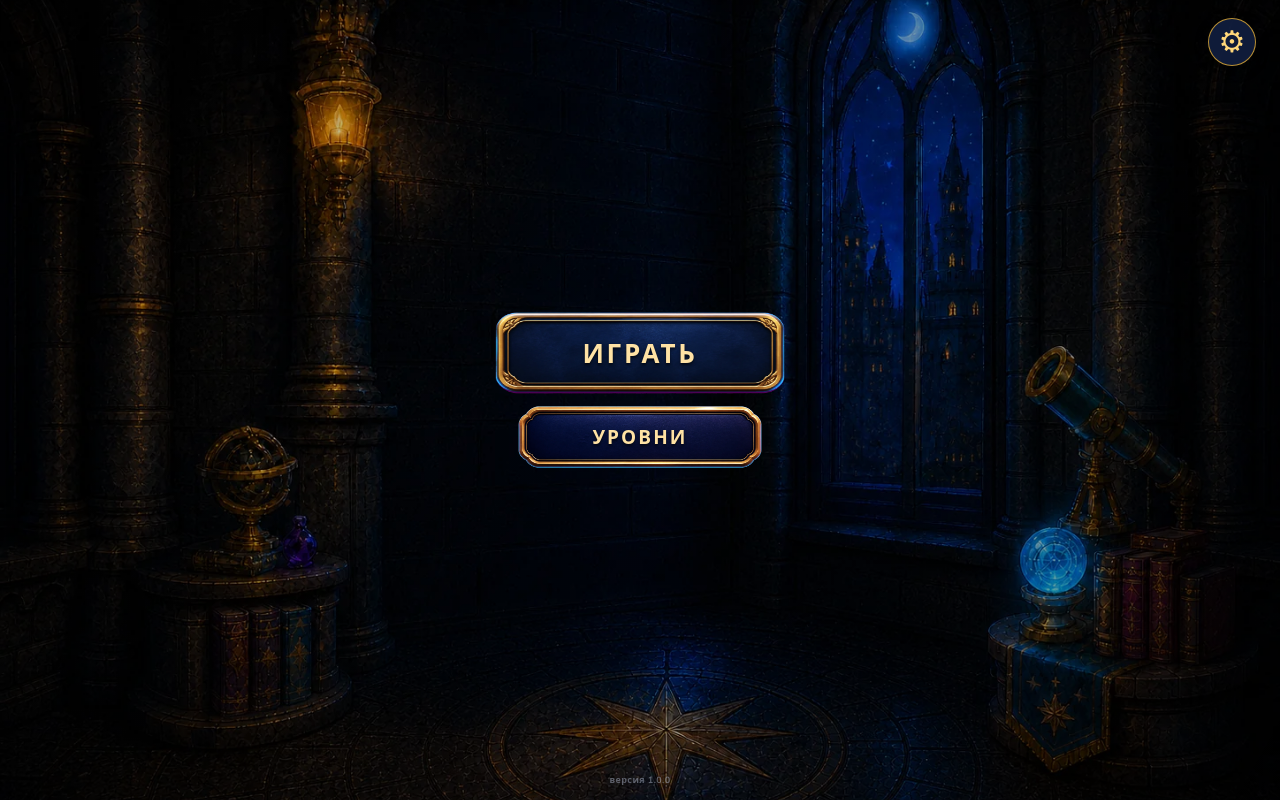
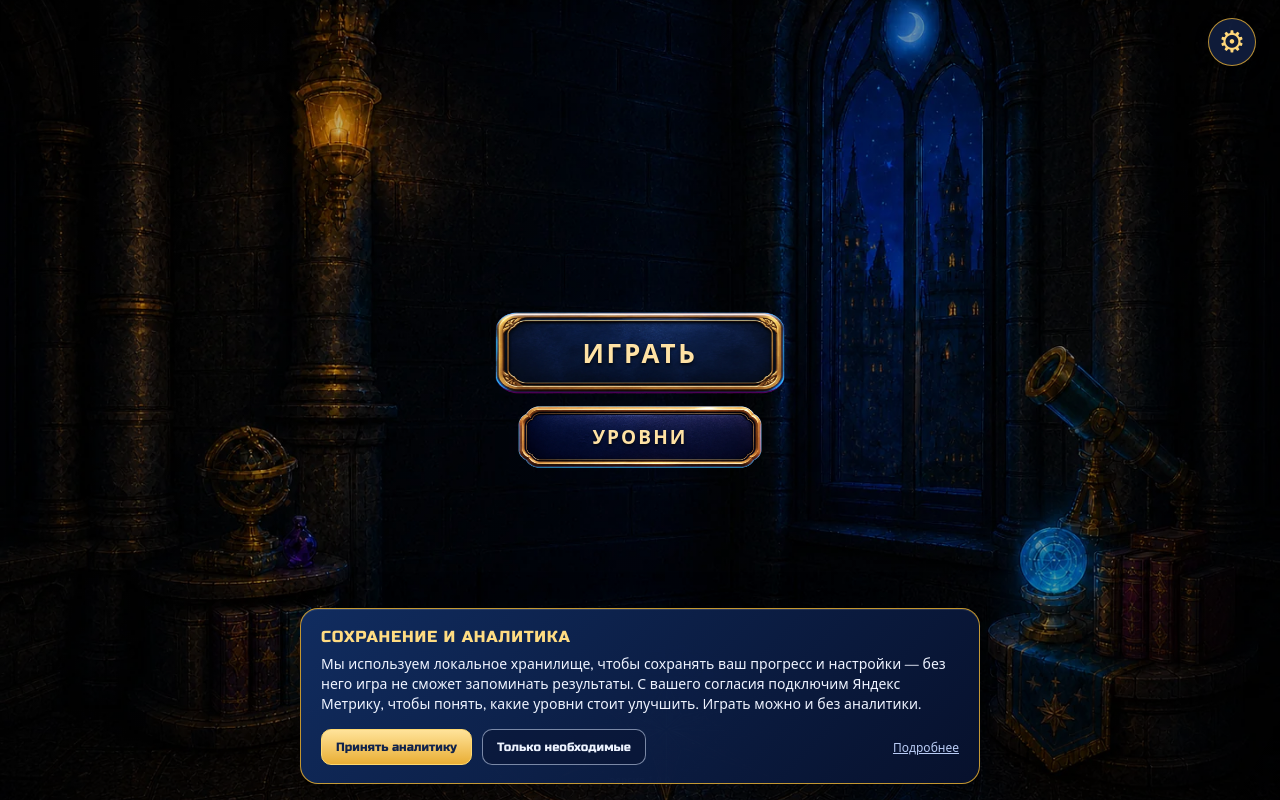
Before and after one commit to openm1ke/RuneChessWeb, a React (Vite) app: page / in a window 1280 px wide. Built offline with nearby package versions, Linux system fonts and the light colour scheme.

Commit message:
feat: request consent before analytics tracking

```diff
--- a/index.html
+++ b/index.html
@@ -20,30 +20,10 @@
          board, level-select, completion screens) only ever loads once the
          player actually navigates there. -->
     <link rel="preload" as="image" type="image/webp" href="./assets/images/menu-castle-bg-clean.webp" />
-    <!-- Yandex.Metrika counter -->
-    <script type="text/javascript">
-      (function (m, e, t, r, i, k, a) {
-        m[i] = m[i] || function () { (m[i].a = m[i].a || []).push(arguments); };
-        m[i].l = 1 * new Date();
-        for (var j = 0; j < document.scripts.length; j++) { if (document.scripts[j].src === r) return; }
-        k = e.createElement(t); a = e.getElementsByTagName(t)[0]; k.async = 1; k.src = r; a.parentNode.insertBefore(k, a);
-      })(window, document, 'script', 'https://mc.yandex.ru/metrika/tag.js?id=112107479', 'ym');
-      ym(112107479, 'init', {
-        ssr: true,
-        clickmap: true,
-        ecommerce: 'dataLayer',
-        referrer: document.referrer,
-        url: location.href,
-        accurateTrackBounce: true,
-        trackLinks: true,
-      });
-    </script>
-    <!-- /Yandex.Metrika counter -->
     <title>RuneChess</title>
   </head>
   <body>
     <div id="root"></div>
-    <noscript><div><img src="https://mc.yandex.ru/watch/112107479" style="position:absolute; left:-9999px;" alt="" /></div></noscript>
     <script type="module" src="./src/main.tsx"></script>
   </body>
 </html>
--- a/src/App.tsx
+++ b/src/App.tsx
@@ -4,6 +4,7 @@ import { campaignLevels } from './data/campaignLevels';
 import { ProgressRepository } from './services/progressRepository';
 import { MusicService } from './services/musicService';
 import { AnalyticsService } from './services/analyticsService';
+import { ConsentBanner } from './components/shared/ConsentBanner';
 import { MenuScreen } from './screens/MenuScreen';
 import { LevelSelectScreen } from './screens/LevelSelectScreen';
 import { SettingsScreen } from './screens/SettingsScreen';
@@ -31,6 +32,7 @@ export default function App() {
   const [highestLevel, setHighestLevel] = useState(0);
   const [musicEnabled, setMusicEnabled] = useState(true);
   const [musicVolume, setMusicVolume] = useState(0.6);
+  const [analyticsConsent, setAnalyticsConsent] = useState<boolean | null>(null);
 
   useEffect(() => {
     musicService.init();
@@ -42,6 +44,8 @@ export default function App() {
     setLevelStars(snapshot.levelStars);
     setMusicEnabled(snapshot.musicEnabled);
     setMusicVolume(snapshot.musicVolume);
+    setAnalyticsConsent(snapshot.analyticsConsent);
+    if (snapshot.analyticsConsent) analyticsService.enable();
     musicService.enabled = snapshot.musicEnabled;
     musicService.volume = snapshot.musicVolume;
     if (snapshot.musicEnabled) void musicService.startMenu();
@@ -198,9 +202,27 @@ export default function App() {
     musicService.applyVolume();
   };
 
+  const setAnalyticsConsentAndSave = (consent: boolean) => {
+    setAnalyticsConsent(consent);
+    progressRepository.saveAnalyticsConsent(consent);
+    if (consent) analyticsService.enable();
+  };
+
+  const withConsent = (content: React.ReactNode) => (
+    <>
+      {content}
+      {analyticsConsent == null && (
+        <ConsentBanner
+          onAcceptAnalytics={() => setAnalyticsConsentAndSave(true)}
+          onDeclineAnalytics={() => setAnalyticsConsentAndSave(false)}
+        />
+      )}
+    </>
+  );
+
   switch (screen) {
     case 'campaignComplete':
-      return (
+      return withConsent(
         <CampaignCompleteScreen
           onLevels={() => {
             void musicService.stopGame(true);
@@ -214,7 +236,7 @@ export default function App() {
         />
       );
     case 'tutorialComplete':
-      return (
+      return withConsent(
         <TutorialCompleteScreen
           onContinue={() => setScreen('game')}
           onLevels={() => {
@@ -224,7 +246,7 @@ export default function App() {
         />
       );
     case 'settings':
-      return (
+      return withConsent(
         <SettingsScreen
           musicEnabled={musicEnabled}
           musicVolume={musicVolume}
@@ -234,7 +256,7 @@ export default function App() {
         />
       );
     case 'levels':
-      return (
+      return withConsent(
         <LevelSelectScreen
           unlockedLevels={unlockedLevels}
           highestUnlocked={highestLevel}
@@ -245,7 +267,7 @@ export default function App() {
         />
       );
     case 'game':
-      return (
+      return withConsent(
         <GameScreen
           engine={engine}
           onBack={goToMenu}
@@ -257,6 +279,6 @@ export default function App() {
       );
     case 'menu':
     default:
-      return <MenuScreen onPlay={() => goToGame()} onLevels={openLevelSelect} onSettings={() => setScreen('settings')} />;
+      return withConsent(<MenuScreen onPlay={() => goToGame()} onLevels={openLevelSelect} onSettings={() => setScreen('settings')} />);
   }
 }
--- /dev/null
+++ b/src/components/shared/ConsentBanner.tsx
@@ -0,0 +1,77 @@
+export function ConsentBanner({
+  onAcceptAnalytics,
+  onDeclineAnalytics,
+}: {
+  onAcceptAnalytics: () => void;
+  onDeclineAnalytics: () => void;
+}) {
+  return (
+    <section
+      role="dialog"
+      aria-modal="true"
+      aria-labelledby="consent-title"
+      style={{
+        position: 'fixed',
+        zIndex: 1000,
+        left: '50%',
+        bottom: 'max(16px, env(safe-area-inset-bottom))',
+        transform: 'translateX(-50%)',
+        width: 'min(680px, calc(100vw - 28px))',
+        boxSizing: 'border-box',
+        padding: '18px 20px',
+        border: '1px solid rgba(236, 178, 48, 0.82)',
+        borderRadius: 18,
+        color: '#eef3ff',
+        background: 'linear-gradient(135deg, rgba(17, 45, 97, 0.98), rgba(7, 17, 45, 0.98))',
+        boxShadow: '0 14px 42px rgba(0, 0, 0, 0.62), inset 0 1px 0 rgba(255,255,255,0.12)',
+        fontFamily: 'var(--font-body)',
+      }}
+    >
+      <div id="consent-title" style={{ fontFamily: 'var(--font-display)', color: '#ffdc82', fontSize: 16, letterSpacing: 0.8 }}>
+        СОХРАНЕНИЕ И АНАЛИТИКА
+      </div>
+      <p style={{ margin: '9px 0 14px', fontSize: 14, lineHeight: 1.42 }}>
+        Мы используем локальное хранилище, чтобы сохранять ваш прогресс и настройки — без него игра не сможет запоминать результаты.
+        С вашего согласия подключим Яндекс Метрику, чтобы понять, какие уровни стоит улучшить. Играть можно и без аналитики.
+      </p>
+      <div style={{ display: 'flex', flexWrap: 'wrap', alignItems: 'center', gap: 10 }}>
+        <button type="button" onClick={onAcceptAnalytics} style={primaryButtonStyle}>
+          Принять аналитику
+        </button>
+        <button type="button" onClick={onDeclineAnalytics} style={secondaryButtonStyle}>
+          Только необходимые
+        </button>
+        <a
+          href="https://yandex.ru/legal/metrica_termsofuse/ru/"
+          target="_blank"
+          rel="noreferrer"
+          style={{ marginLeft: 'auto', color: '#b9ccf5', fontSize: 12 }}
+        >
+          Подробнее
+        </a>
+      </div>
+    </section>
+  );
+}
+
+const primaryButtonStyle = {
+  border: '1px solid #ffd86e',
+  borderRadius: 10,
+  padding: '10px 14px',
+  color: '#10234c',
+  background: 'linear-gradient(#ffe39a, #e9ae35)',
+  fontFamily: 'var(--font-display)',
+  fontSize: 12,
+  cursor: 'pointer',
+} as const;
+
+const secondaryButtonStyle = {
+  border: '1px solid rgba(216, 230, 255, 0.55)',
+  borderRadius: 10,
+  padding: '10px 14px',
+  color: '#edf3ff',
+  background: 'rgba(8, 19, 49, 0.5)',
+  fontFamily: 'var(--font-display)',
+  fontSize: 12,
+  cursor: 'pointer',
+} as const;
--- a/src/services/analyticsService.ts
+++ b/src/services/analyticsService.ts
@@ -14,6 +14,34 @@ declare global {
  * board position, or other personal data is collected.
  */
 export class AnalyticsService {
+  private enabled = false;
+
+  enable(): void {
+    if (this.enabled || import.meta.env.DEV || typeof window === 'undefined') return;
+    this.enabled = true;
+
+    if (typeof window.ym !== 'function') {
+      const queuedYm = ((...args: unknown[]) => {
+        queuedYm.a = queuedYm.a ?? [];
+        queuedYm.a.push(args);
+      }) as ((...args: unknown[]) => void) & { a?: unknown[][]; l?: number };
+      queuedYm.l = Date.now();
+      window.ym = queuedYm;
+
+      const script = document.createElement('script');
+      script.async = true;
+      script.src = `https://mc.yandex.ru/metrika/tag.js?id=${COUNTER_ID}`;
+      document.head.appendChild(script);
+    }
+
+    window.ym(COUNTER_ID, 'init', {
+      ssr: true,
+      clickmap: true,
+      accurateTrackBounce: true,
+      trackLinks: true,
+    });
+  }
+
   levelStarted(levelIndex: number, isTutorial: boolean): void {
     this.goal('level_started', {
       level: levelIndex + 1,
@@ -52,7 +80,7 @@ export class AnalyticsService {
     // Do not pollute the production analytics counter while running the local
     // Vite development server. Failure of the counter or an ad blocker must
     // never affect play.
-    if (import.meta.env.DEV || typeof window.ym !== 'function') return;
+    if (!this.enabled || typeof window.ym !== 'function') return;
     window.ym(COUNTER_ID, 'reachGoal', name, params);
   }
 }
--- a/src/services/progressRepository.ts
+++ b/src/services/progressRepository.ts
@@ -9,6 +9,7 @@ export interface ProgressSnapshot {
   levelStars: Map<number, number>;
   musicEnabled: boolean;
   musicVolume: number;
+  analyticsConsent: boolean | null;
 }
 
 const KEYS = {
@@ -18,6 +19,7 @@ const KEYS = {
   musicEnabled: 'dozor.music_enabled',
   musicVolume: 'dozor.music_volume',
   levelStars: 'dozor.level_stars_v1',
+  analyticsConsent: 'runechess.analytics_consent_v1',
 } as const;
 
 function readJson<T>(key: string): T | null {
@@ -65,6 +67,8 @@ export class ProgressRepository {
     const musicEnabled = readJson<boolean>(KEYS.musicEnabled) ?? true;
     const storedMusicVolume = readJson<number>(KEYS.musicVolume) ?? 0.6;
     const musicVolume = Math.min(1, Math.max(0, storedMusicVolume));
+    const storedAnalyticsConsent = readJson<unknown>(KEYS.analyticsConsent);
+    const analyticsConsent = typeof storedAnalyticsConsent === 'boolean' ? storedAnalyticsConsent : null;
 
     const levelStars = new Map<number, number>();
     const rawStars = readJson<Record<string, unknown>>(KEYS.levelStars);
@@ -102,6 +106,7 @@ export class ProgressRepository {
       levelStars,
       musicEnabled,
       musicVolume,
+      analyticsConsent,
     };
   }
 
@@ -129,4 +134,8 @@ export class ProgressRepository {
     writeJson(KEYS.musicEnabled, args.musicEnabled);
     writeJson(KEYS.musicVolume, args.musicVolume);
   }
+
+  saveAnalyticsConsent(consent: boolean): void {
+    writeJson(KEYS.analyticsConsent, consent);
+  }
 }
```
